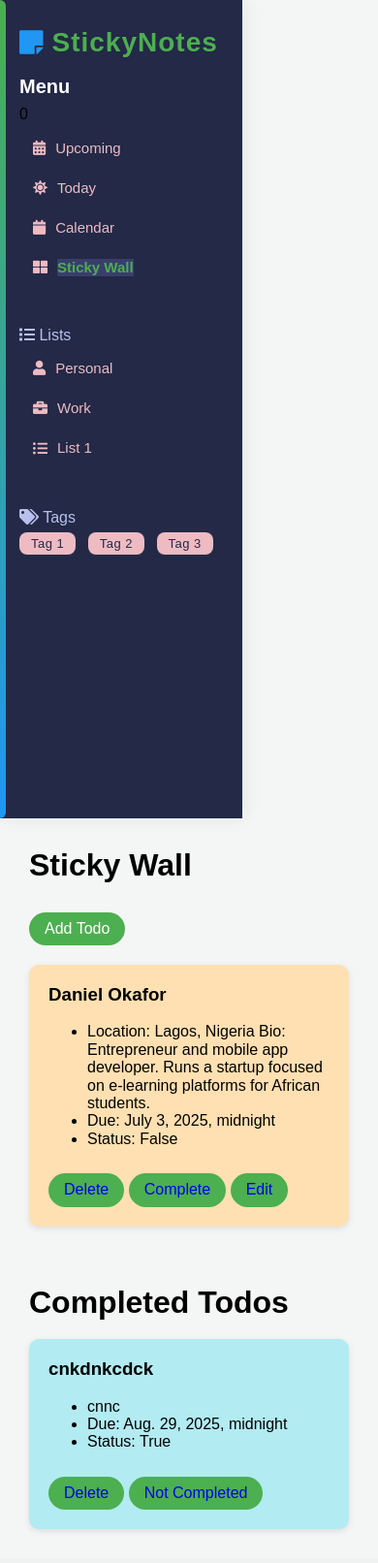
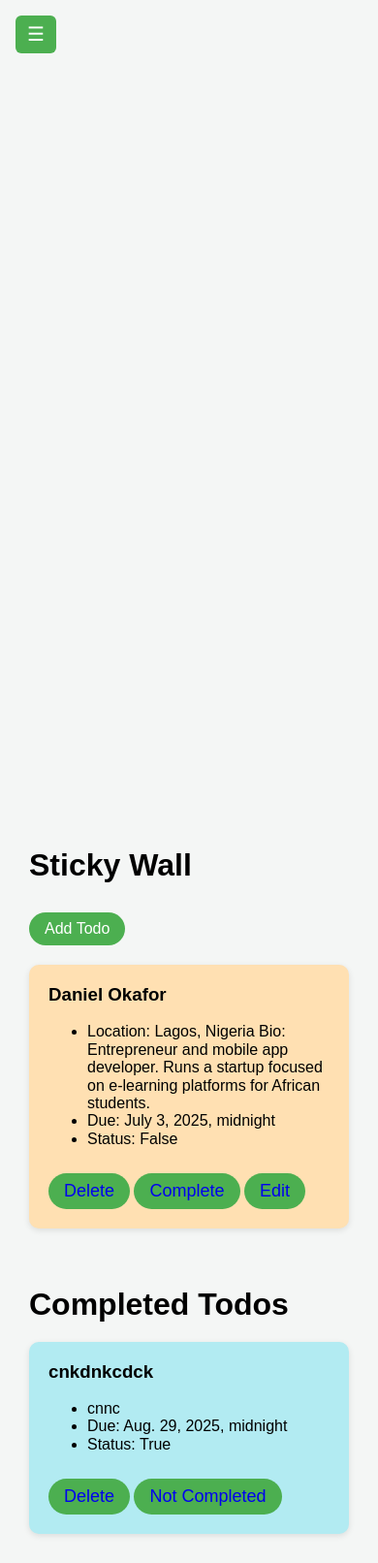
Before and after one commit to razlllll/todo, a Django app: page /index/ in a window 390 px wide. Shown: the whole page at 97% size. Before the commit the page ends 1578 px from the top, so only its background shows below. Run offline with Django 5.2, Linux system fonts and the light colour scheme; a user stored in the database is signed in; data comes from the database, SQL or seed files in the repository.

Commit message:
changed the slide bar

```diff
--- a/templates/index.html
+++ b/templates/index.html
@@ -10,6 +10,84 @@
 
 
     <style>
+      /* Mobile Sidebar Toggle */
+      .sidebar-toggle {
+        display: none;
+        position: absolute;
+        top: 16px;
+        left: 16px;
+        background: #4caf50;
+        color: #fff;
+        border: none;
+        border-radius: 6px;
+        padding: 8px 12px;
+        font-size: 20px;
+        z-index: 2000;
+        cursor: pointer;
+      }
+      @media (max-width: 900px) {
+        .sidebar-toggle {
+          display: block;
+        }
+        .sidebar {
+          position: fixed;
+          left: -100vw;
+          top: 0;
+          height: 100vh;
+          z-index: 1500;
+          transition: left 0.3s;
+        }
+        .sidebar.open {
+          left: 0;
+        }
+        .container {
+          flex-direction: column;
+          height: auto;
+        }
+        .main-content {
+          padding: 12px;
+        }
+        .sticky-notes {
+          grid-template-columns: 1fr 1fr;
+          gap: 10px;
+        }
+      }
+      @media (max-width: 600px) {
+        .main-content {
+          padding: 6px;
+          width: 100vw;
+          box-sizing: border-box;
+        }
+        .sticky-notes {
+          grid-template-columns: 1fr;
+          gap: 8px;
+        }
+        .note {
+          min-height: 80px;
+          padding: 8px;
+        }
+        .todo-form {
+          flex-direction: column;
+          gap: 8px;
+        }
+        .todo-form input[type="text"],
+        .todo-form textarea,
+        .todo-form input[type="date"] {
+          width: 100%;
+        }
+        .modal-content {
+          width: 98vw;
+          min-width: unset;
+          padding: 8px 2px 6px 2px;
+        }
+        h1 {
+          font-size: 1.2em;
+        }
+        .btn, .main-content .btn a {
+          font-size: 18px;
+          padding: 14px 0;
+        }
+      }
   /* Reset and base styling */
       body {
         margin: 0;
@@ -397,8 +475,9 @@
   </head>
 
   <body>
-    <div class="container">
-      <aside class="sidebar">
+  <button class="sidebar-toggle" onclick="toggleSidebar()">☰</button>
+  <div class="container">
+  <aside class="sidebar" id="sidebar">
 
         <div class="logo"><i class="fas fa-sticky-note"></i> StickyNotes</div>
         <h2>Menu</h2>
@@ -558,5 +637,21 @@
 
       </main>
     </div>
+  <script>
+    function toggleSidebar() {
+      var sidebar = document.getElementById('sidebar');
+      sidebar.classList.toggle('open');
+    }
+    // Close sidebar when clicking outside on mobile
+    document.addEventListener('click', function(e) {
+      var sidebar = document.getElementById('sidebar');
+      var toggle = document.querySelector('.sidebar-toggle');
+      if (window.innerWidth <= 900 && sidebar.classList.contains('open')) {
+        if (!sidebar.contains(e.target) && e.target !== toggle) {
+          sidebar.classList.remove('open');
+        }
+      }
+    });
+  </script>
   </body>
 </html>
```
